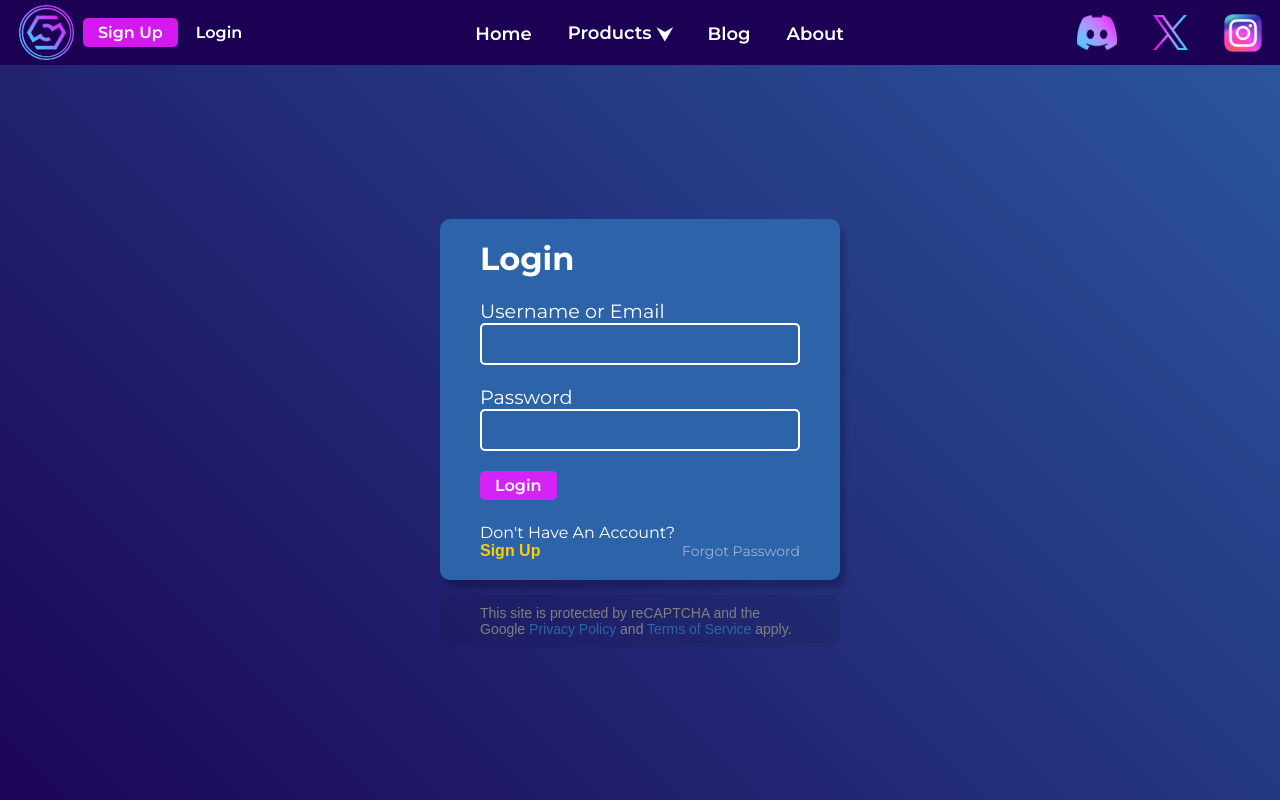
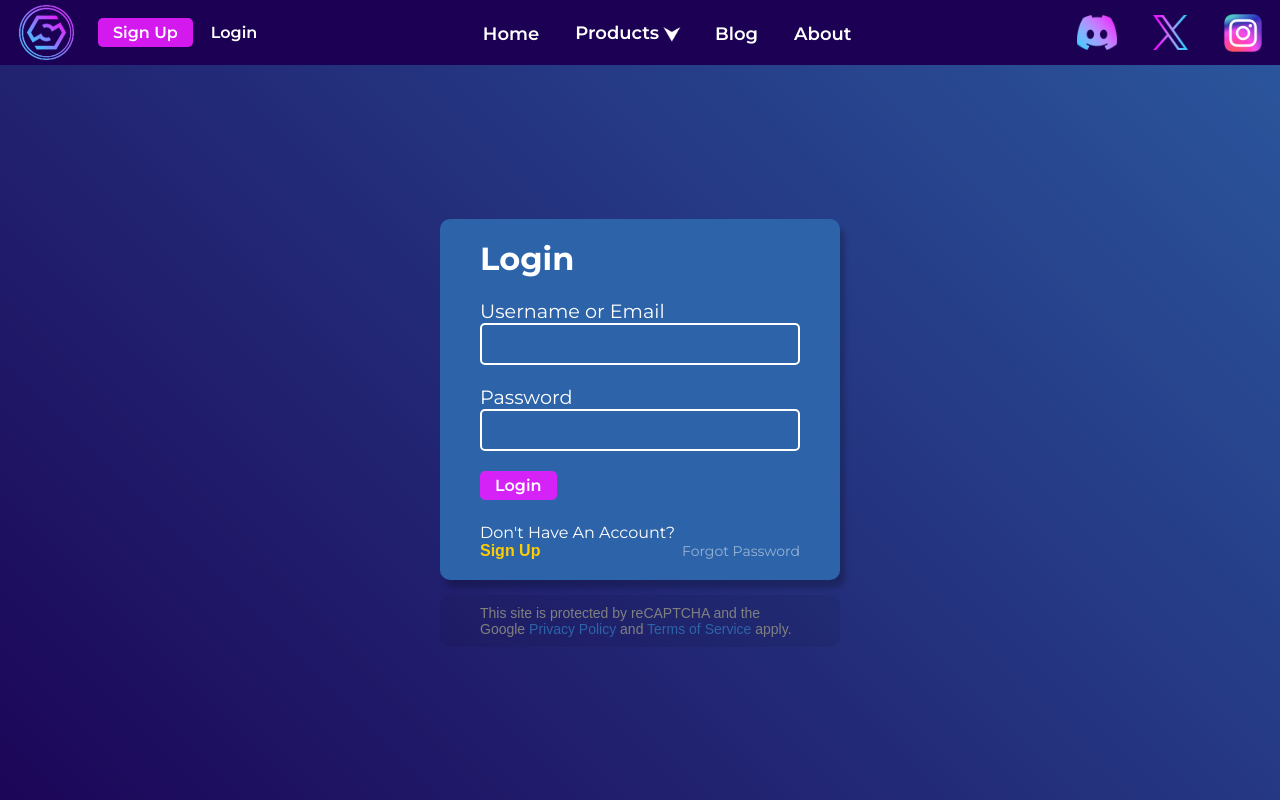
Before and after one commit to SuzerainY/investant-net, a Next.js app: page /login in a window 1280 px wide. Shown: the top 800 px of the page. Built offline with nearby package versions, Linux system fonts and the light colour scheme; no server answers.

Commit message:
fix header signup account button margins

```diff
--- a/components/Header/Header.js
+++ b/components/Header/Header.js
@@ -230,7 +230,7 @@ export default function Header() {
               </Link>
               {userSignedIn === true ? (
                 <div style={{ display: 'flex', flexDirection: 'row' }}>
-                  <Link href="/account" className="NavBar-Investant-Sign-In-Button" style={{ height: 'auto', marginLeft: '-10px', marginBottom: '2px', padding: '4px 10px' }}>
+                  <Link href="/account" className="NavBar-Investant-Sign-In-Button" style={{ height: 'auto', marginBottom: '2px', padding: '4px 10px' }}>
                     <p>Account</p>
                   </Link>
                   <button
@@ -242,7 +242,7 @@ export default function Header() {
                 </div>
               ) : (
                 <>
-                  <Link href="/login?form=SignUp" className="NavBar-Investant-Sign-In-Button" style={{ marginLeft: '-10px' }}>
+                  <Link href="/login?form=SignUp" className="NavBar-Investant-Sign-In-Button">
                     <p>Sign Up</p>
                   </Link>
                   <Link href="/login?form=Login" className="NavBar-Investant-Sign-In-Button" style={{ marginLeft: '0px', padding: '5px 0px', backgroundColor: 'transparent', color: 'white' }}>
```
